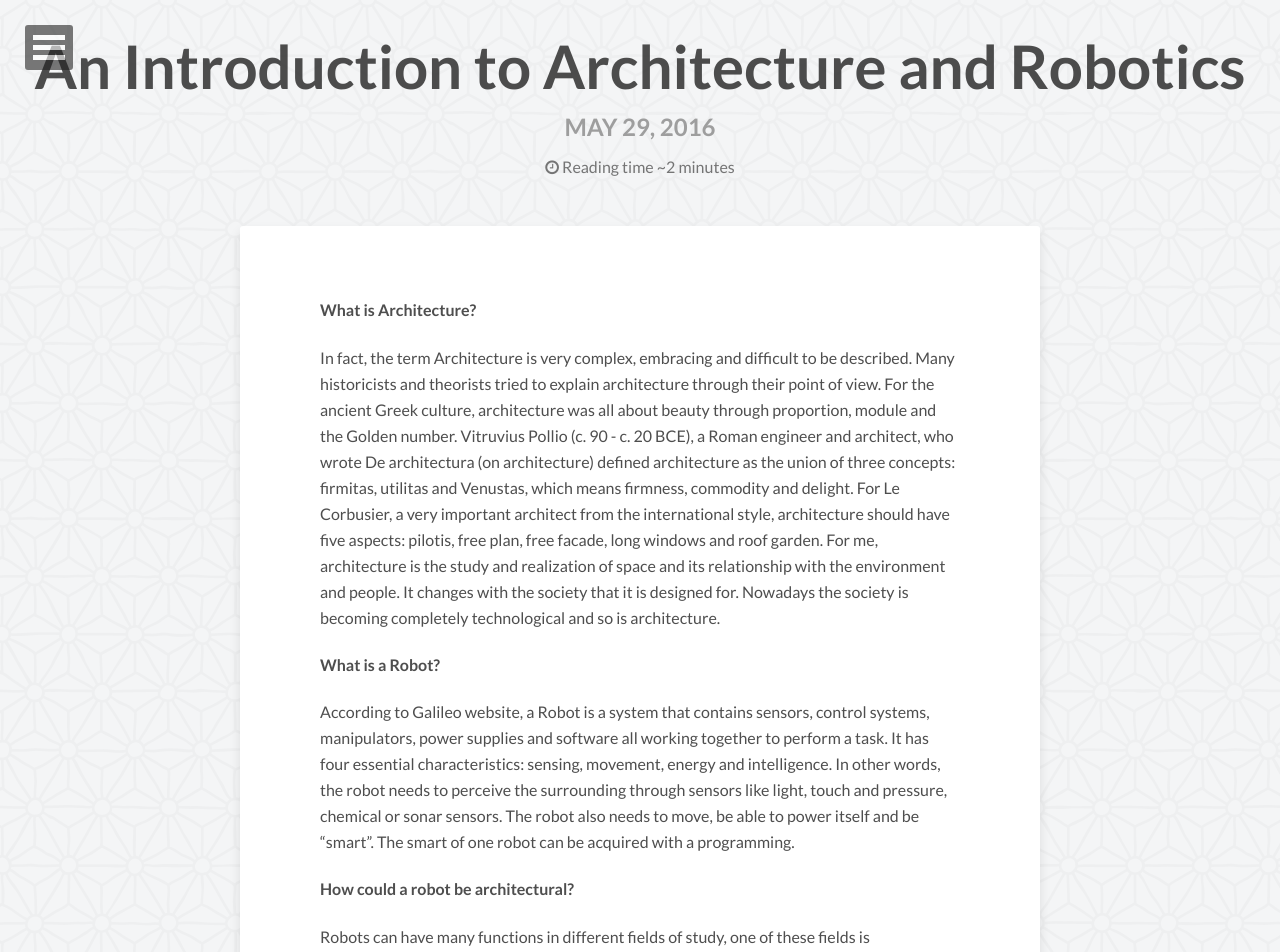
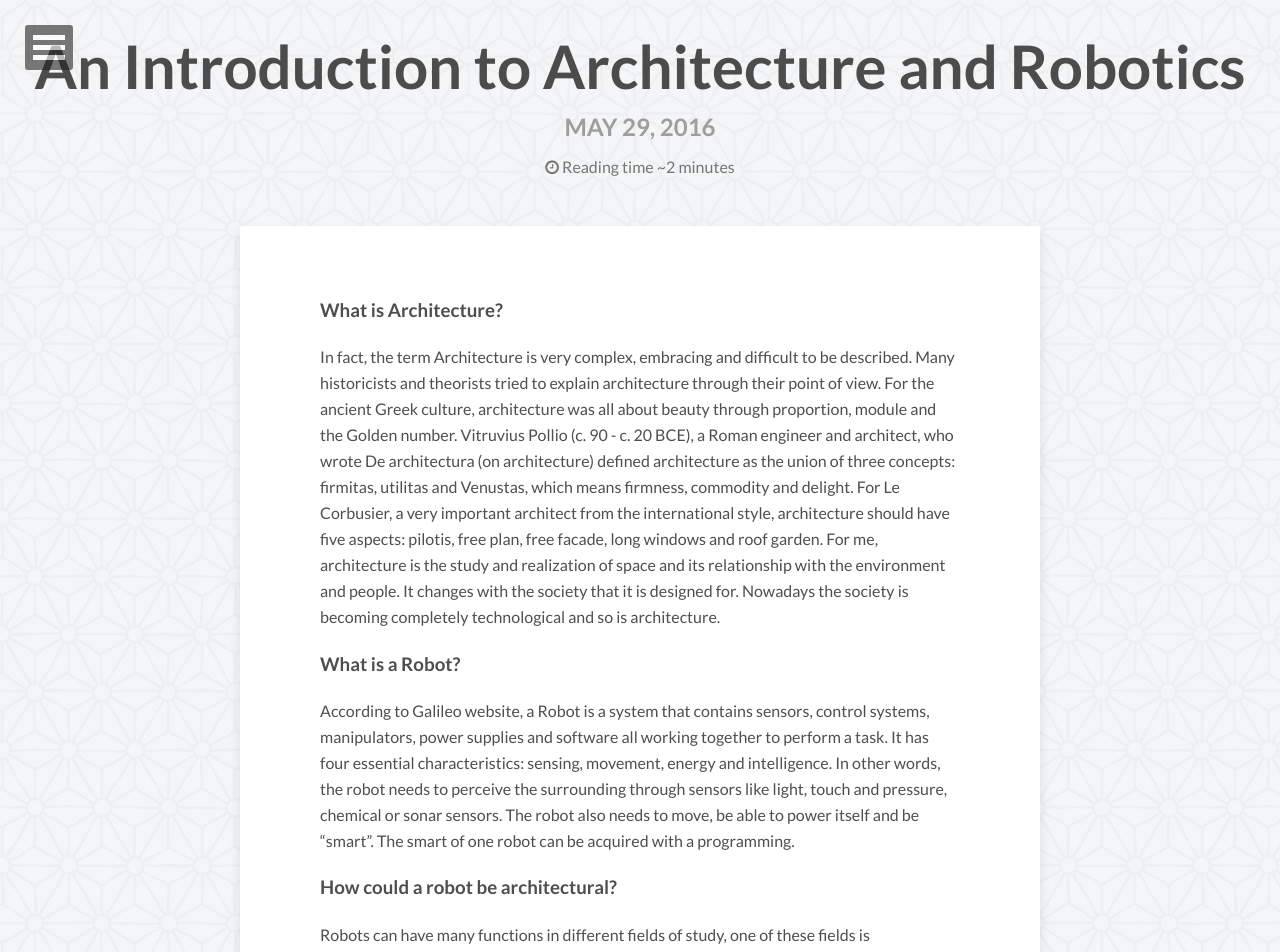
Before and after one commit to jfunatsu/jfunatsu.github.io, a Jekyll site: the page built from _posts/2016-05-29-Introduction.md, in a window 1280 px wide. Shown: the top 952 px of the page. Built offline with Jekyll 4.4.1, drawn with Linux system fonts in a browser that asks for light colours; nearby versions of some CDN libraries.

```diff
--- a/_posts/2016-05-29-Introduction.md
+++ b/_posts/2016-05-29-Introduction.md
@@ -5,7 +5,7 @@ description: "What is Architecture? What is a Robot? How could a Robot be Archit
 modified: 2016-05-29
 tags: [architecture robotics]
 ---
-#### What is Architecture?
+### What is Architecture?
 
 In fact, the term Architecture is very complex, embracing and difficult to be described. Many historicists and theorists tried to explain architecture through their point of view.
 For the ancient Greek culture, architecture was all about beauty through proportion, module and the Golden number.
@@ -13,11 +13,11 @@ Vitruvius Pollio (c. 90 - c. 20 BCE), a Roman engineer and architect, who wrote
 For Le Corbusier, a very important architect from the international style, architecture should have five aspects: pilotis, free plan, free facade, long windows and roof garden.
 For me, architecture is the study and realization of space and its relationship with the environment and people. It changes with the society that it is designed for. Nowadays the society is becoming completely technological and so is architecture.
 
-#### What is a Robot?
+### What is a Robot?
 
 According to Galileo website, a Robot is a system that contains sensors, control systems, manipulators, power supplies and software all working together to perform a task. It has four essential characteristics: sensing, movement, energy and intelligence. In other words, the robot needs to perceive the surrounding through sensors like light, touch and pressure, chemical or sonar sensors. The robot also needs to move, be able to power itself and be “smart”. The smart of one robot can be acquired with a programming.
 
-#### How could a robot be architectural?
+### How could a robot be architectural?
 
 Robots can have many functions in different fields of study, one of these fields is architecture. A robot that is architectural is programed to help the fabrication in architecture. It can move bricks and construct a wall, for example.
 
@@ -27,7 +27,7 @@ Robots can have many functions in different fields of study, one of these fields
 <iframe src="https://player.vimeo.com/video/158804688" width="640" height="360" frameborder="0" webkitallowfullscreen mozallowfullscreen allowfullscreen></iframe>
 <p><a href="https://vimeo.com/158804688">Robotically Milled Timber Joints</a> from <a href="https://vimeo.com/robotsinarchitecture">robotsinarchitecture</a> on <a href="https://vimeo.com">Vimeo</a>.</p>
 
-#### How could architecture be robotic?
+### How could architecture be robotic?
 
 Day by day buildings are getting more technological and intelligent. Everywhere you can see doors that open with movement sensors, stairs that moves, lights that turn on by themselves. All those elements collaborate to architecture to be a robot.
 One great example is the Institut du Monde Arabe, in Paris, France, designed by Jean Nouvel. A main feature and innovative element of the building is the advanced responsive metallic brise soleil on the south facade. The system incorporates several hundred light sensitive diaphragms that regulate the amount of light that is allowed to enter the building. During the various phases of the lens, a shifting geometric pattern is formed and showcased as both light and void. Squares, circles, and octagonal shapes are produced in a fluid motion as light is modulated in parallel. Interior spaces are dramatically modified, along with the exterior appearance.
```
